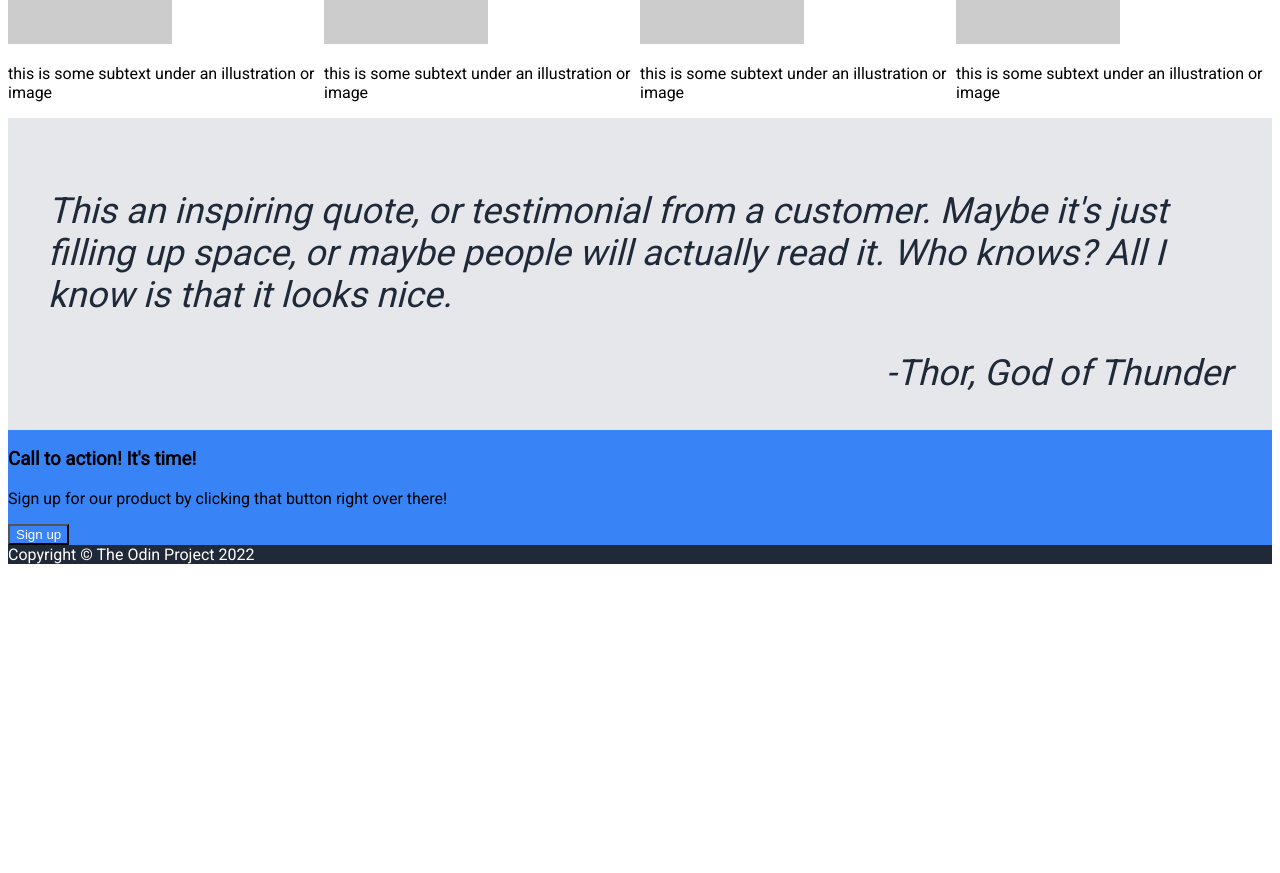
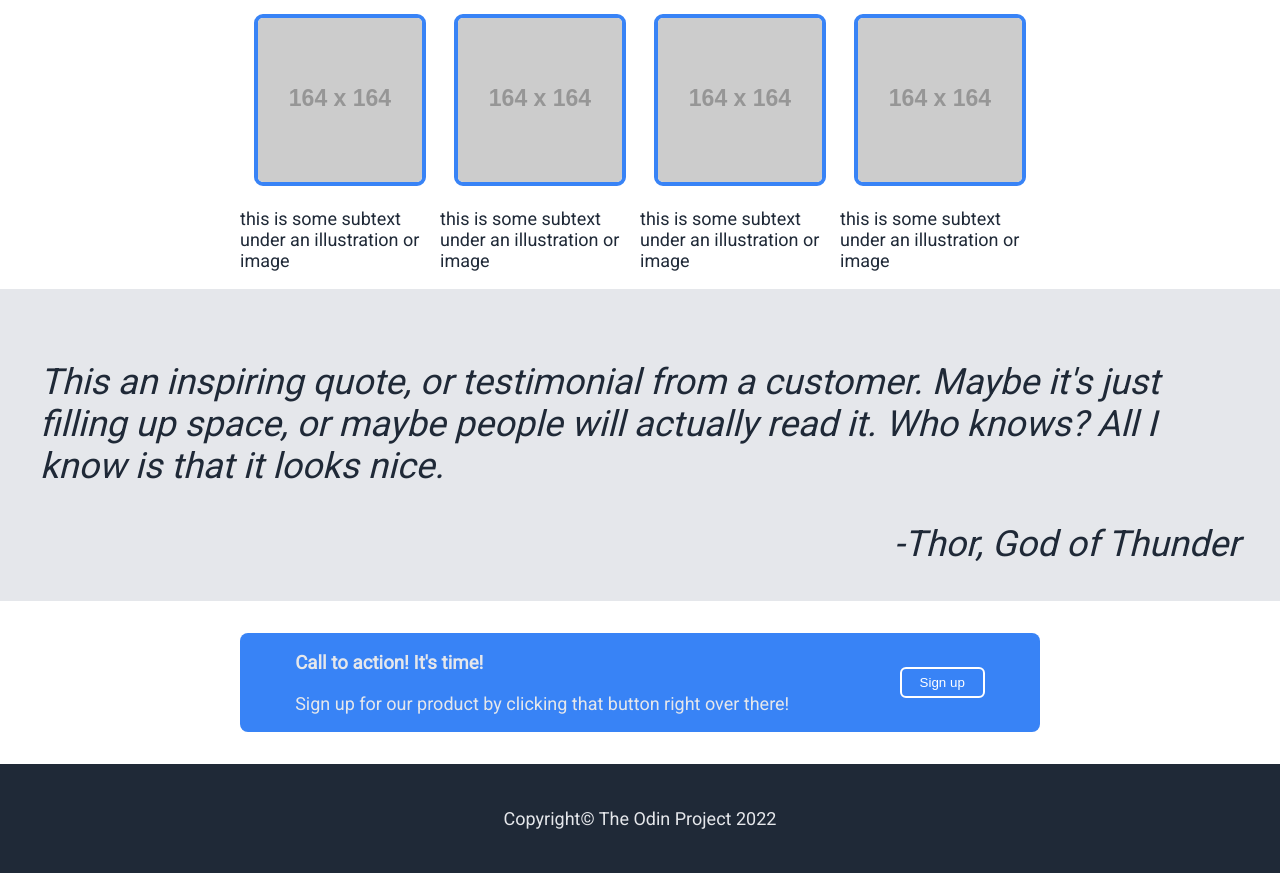
Before and after one commit to learningcodeandtech/Project-Landing-Page, a plain HTML site: page index.html in a window 1280 px wide. Shown: the part 550-1423 px from the top of the page. Before the commit the page ends 1122 px from the top, so only its background shows below. Drawn offline with Linux system fonts and the light colour scheme; placeholder pictures from the web are drawn by us.

Commit message:
Do Landing Page v1

```diff
--- a/index.html
+++ b/index.html
@@ -63,17 +63,20 @@
             </section>
 
             <section class="action">
-                <div>
+                <div class="box">
+                <div class="left">
                     <h3>Call to action! It's time!</h3>
                     <p>Sign up for our product by clicking that button right over there!</p>
-                    <button>Sign up</button>
+                </div>
+                <div class="right">
+                    <button>Sign up</button></div>
                 </div>
 
             </section>
 
 
         <footer>
-            Copyright <span>&copy</span> The Odin Project 2022
+            <p>Copyright<span>&copy</span> The Odin Project 2022</p>
         </footer>
     </body>
 </html>
--- a/styles.css
+++ b/styles.css
@@ -1,12 +1,17 @@
 body {
-    display:flex;
-    flex-direction: column;
     font-family: "roboto";
+    padding: 0;
+    margin: 0;
 }
 header {
     background: #1f2937;
+    padding: 3em 12em;
 }
 
+p {
+    font-size: 18px;
+    color: #E5E7EB;
+}
 .logo {
     font-size: 24px;
     color: #F9FAF8;
@@ -26,6 +31,8 @@ ul{
     display: flex;
     gap: 16px;
     list-style: none;
+    justify-content: center;
+    align-items: center;
 
 }
 
@@ -33,6 +40,11 @@ a {
     text-decoration: none;
     font-size: 18px;
     color: #E5E7EB;
+}
+
+img {
+    border-radius: 0.5em;
+    border: 4px solid #3883F6;
 }
 
 
@@ -44,6 +56,20 @@ a {
 
 .container {
     display: flex;
+    justify-content: center;
+    align-items: center;
+    flex-wrap: wrap;
+}
+.item {
+    display: flex;
+    flex-direction: column;
+    justify-content: center;
+    align-items: center;
+    max-width: 200px;
+
+}
+.item >p {
+    color:#1F2937
 }
 .information > h1 {
     text-align: center;
@@ -62,25 +88,47 @@ blockquote {
     color: #1F2937;
     font-style: italic;
 
+
 }
-
+blockquote>p{
+    color: #1F2937;
+    font-size: 36px;
+}
 figcaption {
    text-align: right ;
 }
 
 .action {
     display: flex;
-    justify-content: space-between;
+    justify-content: center;
+    align-items: center;
+
+    color: #E5E7EB;
+    padding: 2em 15em;
+}
+
+.box {
+    display: flex;
     background: #3883F6;
+    justify-content: space-around;
+    align-items: center;
+    width: 100%;
+    border-radius: 8px;
 
 }
 button {
     background-color: #3883F6;
     color: white;
-    border:
+    padding: 6px 18px;
+    border-radius: 6px;
+    border: 2px solid #fff
 }
 
 footer {
     background: #1f2937;
     color: white;
+    display: flex;
+    justify-content: center;
+    align-items: center;
+    padding: 26px;
 }
```
